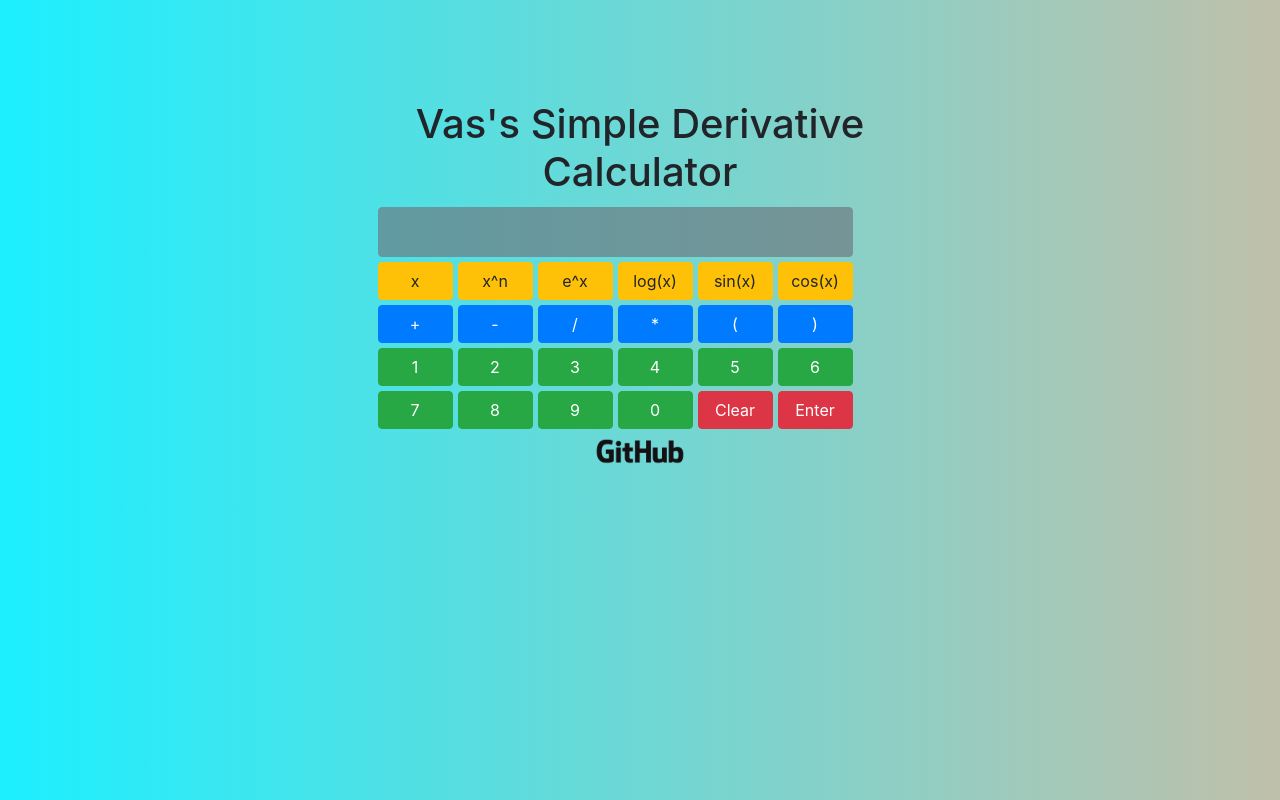
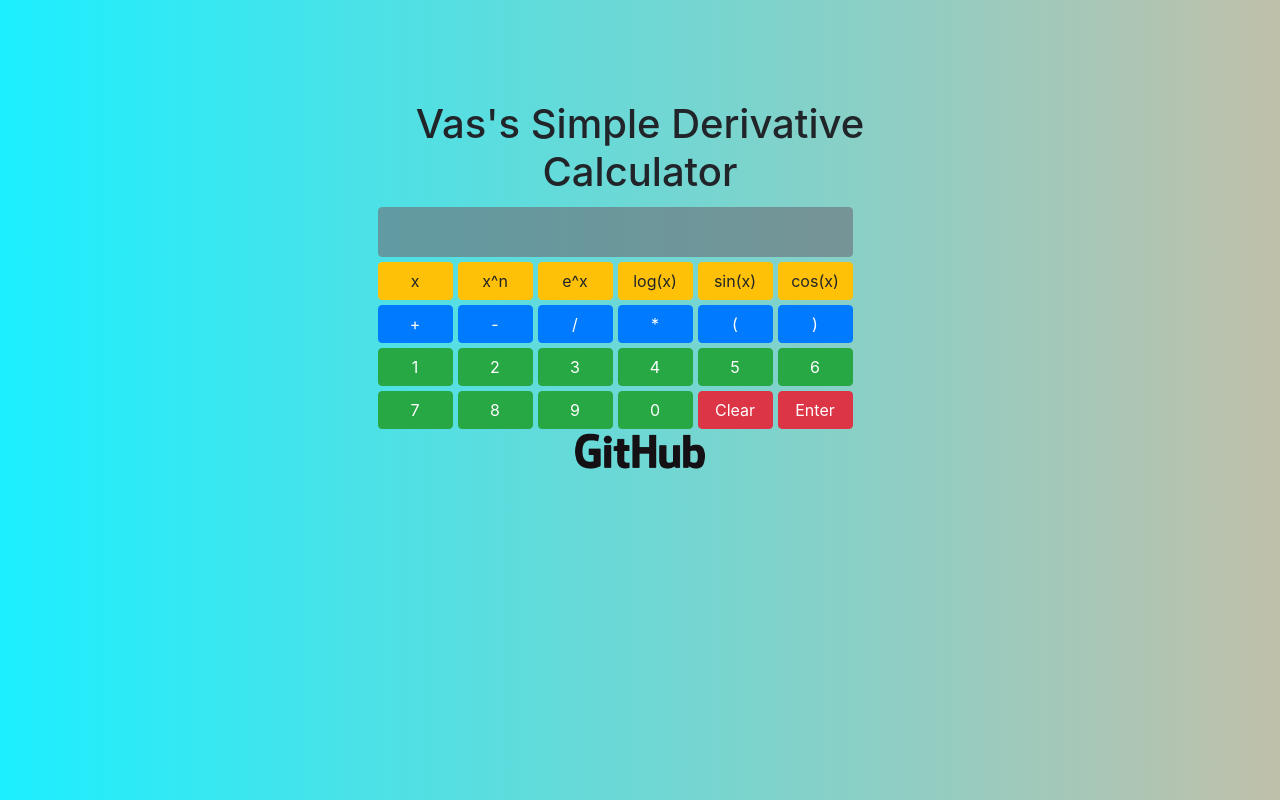
Before and after one commit to vsahinid/derivative-calculator, a React (Create React App) app: page / in a window 1280 px wide. In both pictures the pointer is over the element 640 px from the left and 451 px from the top of the page. Built offline with nearby package versions, Linux system fonts and the light colour scheme.

Commit message:
Added GittHub logo with animation

```diff
--- a/package.json
+++ b/package.json
@@ -9,6 +9,7 @@
     "react": "^16.7.0",
     "react-dom": "^16.7.0",
     "react-scripts": "2.1.3",
+    "reactjs-popup": "^1.3.2",
     "reactstrap": "^7.1.0"
   },
   "scripts": {
--- a/src/App.css
+++ b/src/App.css
@@ -4,13 +4,20 @@
     align-items: center;
     height: 100vh;
     width: 100%;
-  background: #c0c0aa;  /* fallback for old browsers */
-  background: -webkit-linear-gradient(to right, #1cefff, #c0c0aa);  /* Chrome 10-25, Safari 5.1-6 */
+    background: #c0c0aa; /* fallback for old browsers */
+    background: -webkit-linear-gradient(to right, #1cefff, #c0c0aa); /* Chrome 10-25, Safari 5.1-6 */
     background: linear-gradient(to right, #1cefff, #c0c0aa); /* W3C, IE 10+/ Edge, Firefox 16+, Chrome 26+, Opera 12+, Safari 7+ */
-
 }
 
+.GitHubLogo {
+    transition: transform 0.2s;
+}
 
+.GitHubLogo:hover {
+  -ms-transform: scale(1.5); /* IE 9 */
+  -webkit-transform: scale(1.5); /* Safari 3-8 */
+  transform: scale(1.5);
+}
 
 .calc-wrapper {
     width: 500px;
--- a/src/components/Credits.js
+++ b/src/components/Credits.js
@@ -3,7 +3,7 @@ import GitHubLogo from "../assets/GitHub_Logo.png";
 
 const Credits = () => {
   return (
-    <div style={{ textAlign: "center" }}>
+    <div style={{ textAlign: "center" }} className="GitHubLogo">
       <a
         href="https://github.com/vsahinid/derivative-calculator"
         target="_blank"
```
Also changed, not shown: 1 other file (tests, documents, lock files or other folders). Lines whose indentation alone changed are shown as unchanged.
